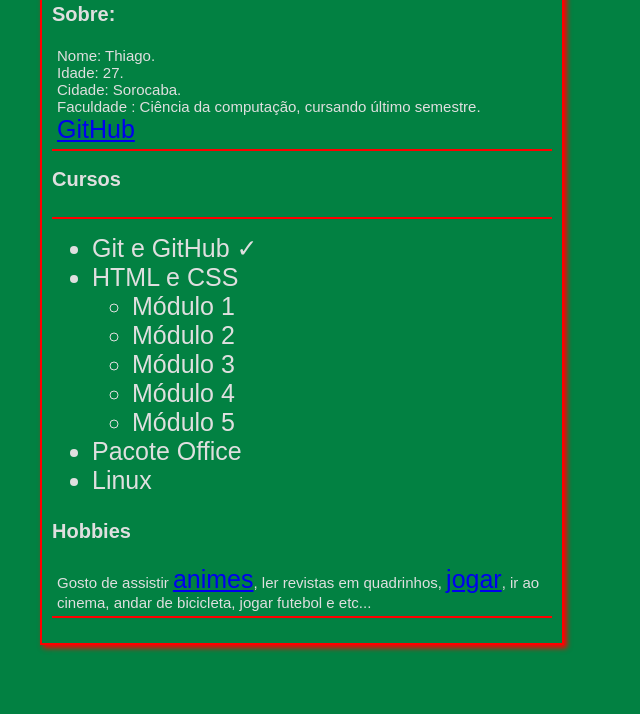
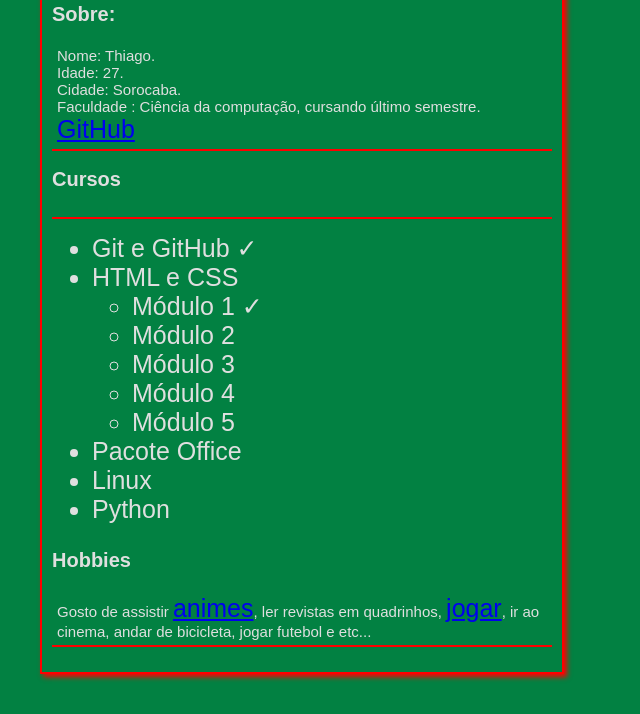
Before and after one commit to mqthiago/projeto-site, a plain HTML site: page index.html in a window 1280 px wide. Shown: the part 124-838 px from the top of the page, without its empty margins (0-640 px from the left). Before the commit the page ends 809 px from the top, so only its background shows below. Drawn offline with Linux system fonts and the light colour scheme.

Commit message:
Módulo 1 concluído
Curso de HTML/CSS 3 módulo 1 concluído

```diff
--- a/index.html
+++ b/index.html
@@ -28,7 +28,7 @@
                     <li>Git e GitHub &check;</li>
                     <li>HTML e CSS</li>
                     <ul>
-                        <li>Módulo 1</li>
+                        <li>Módulo 1 &check;</li>
                         <li>Módulo 2</li>
                         <li>Módulo 3</li>
                         <li>Módulo 4</li>
@@ -36,6 +36,7 @@
                     </ul>
                     <li>Pacote Office</li>
                     <li>Linux</li>
+                    <li>Python</li>
                 </ul>
             </p>
         </article>
```
